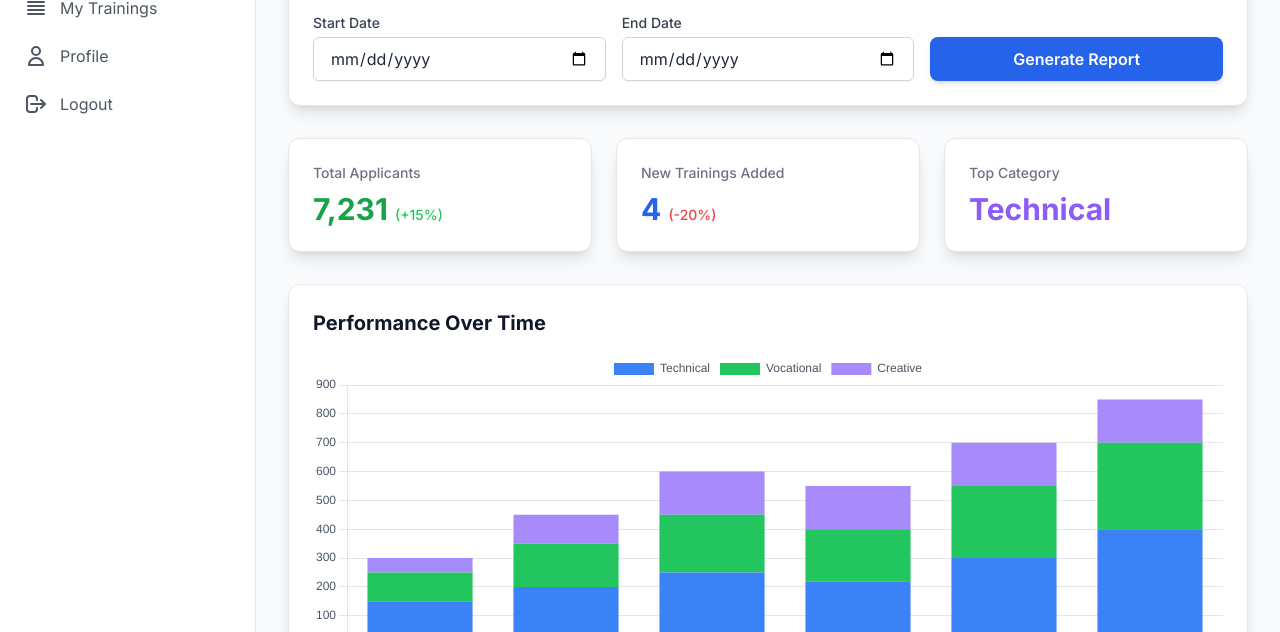
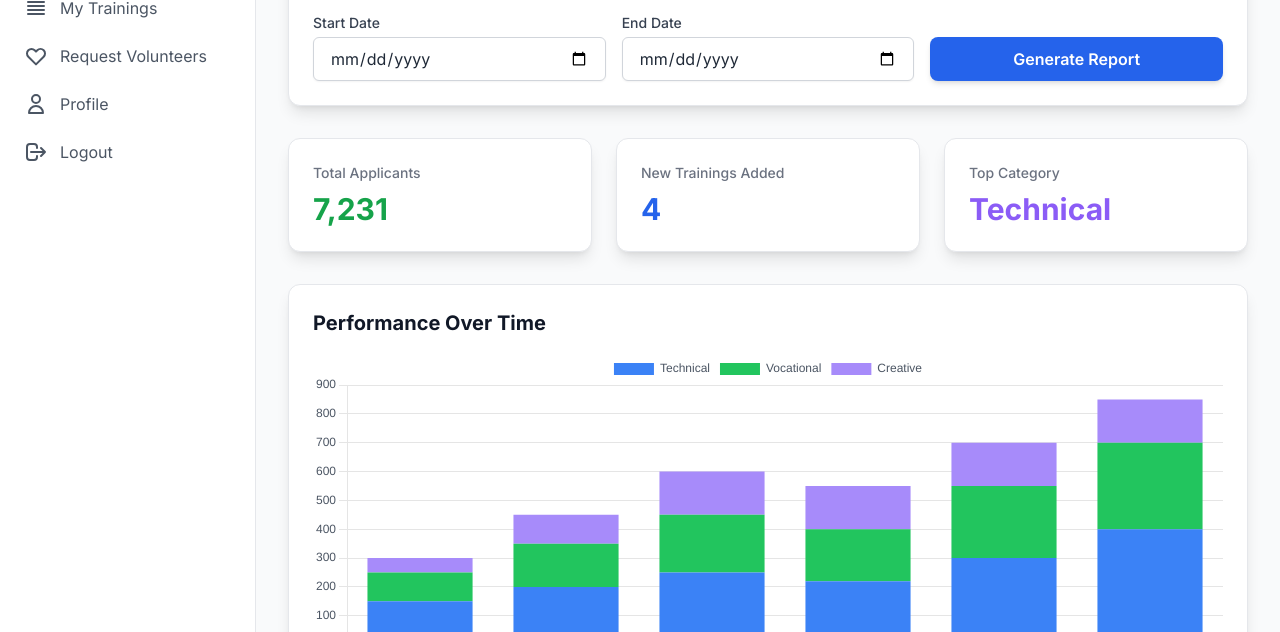
Before and after one commit to Platinum9990/UpdatedSkillRefoemNG, a plain HTML site: page Frontend/Trainers/history.html in a window 1280 px wide. Shown: the part 168-800 px from the top of the page. Drawn offline with nearby package versions, Linux system fonts and the light colour scheme.

Commit message:
Update history.html

```diff
--- a/Frontend/Trainers/history.html
+++ b/Frontend/Trainers/history.html
@@ -43,15 +43,19 @@
                 </a>
             </div>
             <nav class="mt-6">
-                <a href="#" class="flex items-center px-6 py-3 text-gray-600 dark:text-gray-300 hover:bg-gray-100 dark:hover:bg-primary-800/30">
+                <a href="dashboard.html" class="flex items-center px-6 py-3 text-gray-600 dark:text-gray-300 hover:bg-gray-100 dark:hover:bg-primary-800/30">
                     <svg class="w-6 h-6 mr-3" fill="none" stroke="currentColor" viewBox="0 0 24 24"><path stroke-linecap="round" stroke-linejoin="round" stroke-width="2" d="M3 12l2-2m0 0l7-7 7 7M5 10v10a1 1 0 001 1h3m10-11l2 2m-2-2v10a1 1 0 01-1 1h-3m-6 0a1 1 0 001-1v-4a1 1 0 011-1h2a1 1 0 011 1v4a1 1 0 001 1m-6 0h6"></path></svg>
                     Dashboard
                 </a>
-                <a href="#" class="flex items-center px-6 py-3 text-gray-600 dark:text-gray-300 hover:bg-gray-100 dark:hover:bg-primary-800/30">
+                <a href="my-trainings.html" class="flex items-center px-6 py-3 text-gray-600 dark:text-gray-300 hover:bg-gray-100 dark:hover:bg-primary-800/30">
                     <svg class="w-6 h-6 mr-3" fill="none" stroke="currentColor" viewBox="0 0 24 24"><path stroke-linecap="round" stroke-linejoin="round" stroke-width="2" d="M4 6h16M4 10h16M4 14h16M4 18h16"></path></svg>
                     My Trainings
                 </a>
-                <a href="#" class="flex items-center px-6 py-3 text-gray-600 dark:text-gray-300 hover:bg-gray-100 dark:hover:bg-primary-800/30">
+                 <a href="request-volunteers.html" class="flex items-center px-6 py-3 text-gray-600 dark:text-gray-300 hover:bg-gray-100 dark:hover:bg-primary-800/30">
+                    <svg class="w-6 h-6 mr-3" fill="none" stroke="currentColor" viewBox="0 0 24 24" xmlns="http://www.w3.org/2000/svg"><path stroke-linecap="round" stroke-linejoin="round" stroke-width="2" d="M4.318 6.318a4.5 4.5 0 000 6.364L12 20.364l7.682-7.682a4.5 4.5 0 00-6.364-6.364L12 7.636l-1.318-1.318a4.5 4.5 0 00-6.364 0z"></path></svg>
+                    Request Volunteers
+                </a>
+                <a href="profile.html" class="flex items-center px-6 py-3 text-gray-600 dark:text-gray-300 hover:bg-gray-100 dark:hover:bg-primary-800/30">
                     <svg class="w-6 h-6 mr-3" fill="none" stroke="currentColor" viewBox="0 0 24 24"><path stroke-linecap="round" stroke-linejoin="round" stroke-width="2" d="M16 7a4 4 0 11-8 0 4 4 0 018 0zM12 14a7 7 0 00-7 7h14a7 7 0 00-7-7z"></path></svg>
                     Profile
                 </a>
@@ -111,11 +115,11 @@
                 <div class="grid grid-cols-1 sm:grid-cols-2 lg:grid-cols-3 gap-6 mb-8">
                     <div class="bg-white dark:bg-primary-900/50 p-6 rounded-xl shadow-lg border dark:border-primary-800">
                         <h3 class="text-sm font-medium text-gray-500 dark:text-gray-400">Total Applicants</h3>
-                        <p class="mt-2 text-3xl font-bold text-secondary-600 dark:text-secondary-400">7,231 <span class="text-sm font-medium text-green-500">(+15%)</span></p>
+                        <p class="mt-2 text-3xl font-bold text-secondary-600 dark:text-secondary-400">7,231</p>
                     </div>
                     <div class="bg-white dark:bg-primary-900/50 p-6 rounded-xl shadow-lg border dark:border-primary-800">
                         <h3 class="text-sm font-medium text-gray-500 dark:text-gray-400">New Trainings Added</h3>
-                        <p class="mt-2 text-3xl font-bold text-primary-600 dark:text-primary-300">4 <span class="text-sm font-medium text-red-500">(-20%)</span></p>
+                        <p class="mt-2 text-3xl font-bold text-primary-600 dark:text-primary-300">4</p>
                     </div>
                      <div class="bg-white dark:bg-primary-900/50 p-6 rounded-xl shadow-lg border dark:border-primary-800">
                         <h3 class="text-sm font-medium text-gray-500 dark:text-gray-400">Top Category</h3>
```
